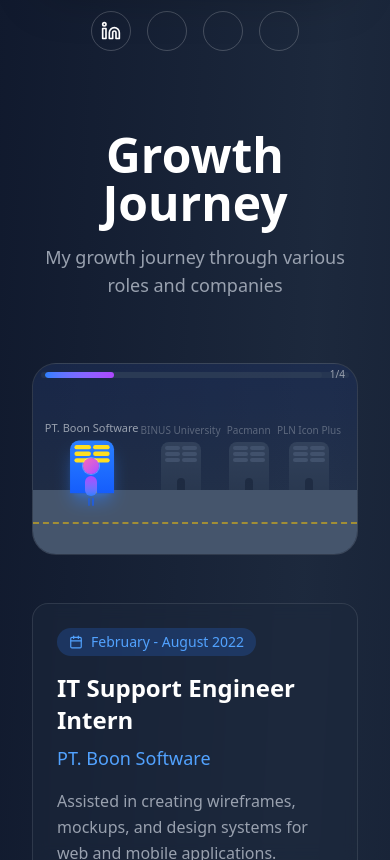
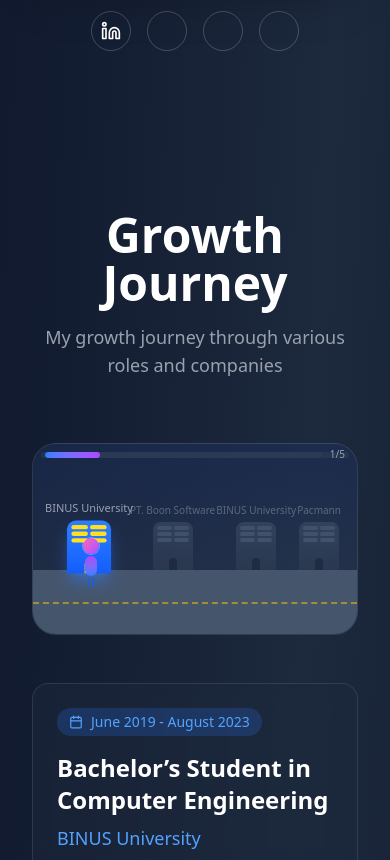
Before and after one commit to zrahadiz/new_portofolio, a React (Vite) app: page / in a window 390 px wide. Shown: the part 1140-2000 px from the top of the page. Built offline with nearby package versions, Linux system fonts and the light colour scheme; some icons are missing.

Commit message:
ref: navlink, padding

```diff
--- a/src/components/layout/Navbar.jsx
+++ b/src/components/layout/Navbar.jsx
@@ -1,5 +1,4 @@
 import { useState } from "react";
-import { Link } from "react-router-dom";
 import { Menu, X } from "lucide-react";
 
 function Navbar() {
@@ -14,43 +13,64 @@
     >
       <div className="max-w-7xl mx-auto px-6 py-4 flex items-center justify-between">
         {/* Logo */}
-        <Link
-          to="/"
+        <a
+          href="#about"
           className="text-2xl font-extrabold tracking-wide text-white"
         >
           My <span className="text-blue-400">Porto</span>
-        </Link>
+        </a>
 
         {/* Desktop Menu */}
         <ul className="hidden md:flex gap-10 text-gray-300 text-lg">
           <li>
-            <Link to="/" className="hover:text-white transition font-medium">
-              Home
-            </Link>
+            <a
+              href="#about"
+              className="hover:text-white transition font-medium"
+            >
+              About
+            </a>
           </li>
 
           <li>
-            <Link
-              to="/projects"
+            <a
+              href="#journey"
+              className="hover:text-white transition font-medium"
+            >
+              Journey
+            </a>
+          </li>
+
+          <li>
+            <a
+              href="#projects"
               className="hover:text-white transition font-medium"
             >
               Projects
-            </Link>
+            </a>
           </li>
 
           <li>
-            <Link
-              to="/about"
+            <a
+              href="#skills"
               className="hover:text-white transition font-medium"
             >
-              About
-            </Link>
+              Skills
+            </a>
+          </li>
+
+          <li>
+            <a
+              href="#testimonials"
+              className="hover:text-white transition font-medium"
+            >
+              Testimonies
+            </a>
           </li>
         </ul>
 
         {/* Desktop CTA */}
-        <Link
-          to="/contact"
+        <a
+          href="#contact"
           className="
             hidden md:block
             px-5 py-2 rounded-full text-white font-semibold
@@ -59,7 +79,7 @@
           "
         >
           Hire Me →
-        </Link>
+        </a>
 
         {/* Mobile Menu Button */}
         <button className="md:hidden text-white" onClick={() => setOpen(!open)}>
@@ -76,39 +96,55 @@
             px-6 py-4 space-y-4 animate-slideDown
           "
         >
-          <Link
-            to="/"
+          <a
+            href="#about"
             onClick={() => setOpen(false)}
             className="block text-gray-200 text-lg hover:text-white transition"
           >
-            Home
-          </Link>
+            About
+          </a>
 
-          <Link
-            to="/projects"
+          <a
+            href="#journey"
+            onClick={() => setOpen(false)}
+            className="block text-gray-200 text-lg hover:text-white transition"
+          >
+            Journey
+          </a>
+
+          <a
+            href="#projects"
             onClick={() => setOpen(false)}
             className="block text-gray-200 text-lg hover:text-white transition"
           >
             Projects
-          </Link>
+          </a>
 
-          <Link
-            to="/about"
+          <a
+            href="#skills"
             onClick={() => setOpen(false)}
             className="block text-gray-200 text-lg hover:text-white transition"
           >
-            About
-          </Link>
+            Skills
+          </a>
 
-          <Link
-            to="/contact"
+          <a
+            href="#testimonials"
+            onClick={() => setOpen(false)}
+            className="block text-gray-200 text-lg hover:text-white transition"
+          >
+            Testimonies
+          </a>
+
+          <a
+            href="#contact"
             onClick={() => setOpen(false)}
             className="block w-full px-4 py-2 rounded-full
               text-center border border-white/30 text-white
               hover:bg-white hover:text-slate-900 transition font-semibold"
           >
             Hire Me →
-          </Link>
+          </a>
         </div>
       )}
     </nav>
--- a/src/components/sections/Contact.jsx
+++ b/src/components/sections/Contact.jsx
@@ -93,7 +93,7 @@
   ];
 
   return (
-    <section className="px-8 pb-20 text-white relative overflow-hidden">
+    <section className="px-8 pt-10 pb-20 text-white relative overflow-hidden">
       {/* Background decoration */}
       <div className="absolute bottom-0 right-0 w-96 h-96 bg-purple-500/5 rounded-full blur-3xl"></div>
 
--- a/src/components/sections/Hero.jsx
+++ b/src/components/sections/Hero.jsx
@@ -62,7 +62,7 @@
   };
 
   return (
-    <div className="px-8 pt-36">
+    <div className="px-8 pb-10 pt-36">
       {/* Decorative Background Elements */}
       <div className="absolute inset-0 overflow-hidden pointer-events-none">
         <div className="absolute top-20 left-10 w-64 h-64 bg-blue-500/5 rounded-full blur-3xl"></div>
--- a/src/components/sections/Journey.jsx
+++ b/src/components/sections/Journey.jsx
@@ -57,7 +57,7 @@
       : 50;
 
   return (
-    <section className="px-8 text-white relative overflow-hidden">
+    <section className="px-8 py-10 text-white relative overflow-hidden">
       <div className="max-w-7xl mx-auto relative z-10">
         {/* Section Header */}
         <div className="text-center mb-16">
--- a/src/components/sections/Projects.jsx
+++ b/src/components/sections/Projects.jsx
@@ -95,7 +95,7 @@
   };
 
   return (
-    <section className="px-8 text-white relative overflow-hidden">
+    <section className="px-8 py-10 text-white relative overflow-hidden">
       <div className="max-w-7xl mx-auto relative z-10">
         {/* Section Header */}
         <div className="text-center mb-12">
--- a/src/components/sections/SkillsTools.jsx
+++ b/src/components/sections/SkillsTools.jsx
@@ -4,7 +4,7 @@
 
 export default function SkillsTools() {
   return (
-    <section className="px-8 text-white relative overflow-hidden">
+    <section className="px-8 py-10 text-white relative overflow-hidden">
       {/* Background decoration */}
       <div className="absolute top-20 left-0 w-96 h-96 bg-green-500/5 rounded-full blur-3xl"></div>
       <div className="absolute bottom-10 right-0 w-96 h-96 bg-blue-500/5 rounded-full blur-3xl"></div>
--- a/src/components/sections/Testimonials.jsx
+++ b/src/components/sections/Testimonials.jsx
@@ -143,7 +143,7 @@
   };
 
   return (
-    <section className="px-8 text-white relative overflow-hidden">
+    <section className="px-8 py-10 text-white relative overflow-hidden">
       {/* Background decoration */}
       <div className="absolute bottom-20 left-0 w-96 h-96 bg-blue-500/5 rounded-full blur-3xl"></div>
 
--- a/src/data/growthJourney.json
+++ b/src/data/growthJourney.json
@@ -4,44 +4,67 @@
             "year": "January 2024 - June 2025",
             "role": "Junior Software Engineer",
             "company": "PLN Icon Plus",
-            "description": "Leading design initiatives for enterprise SaaS products, conducting user research, and mentoring junior designers.",
+            "description": "Developed and maintained responsive web applications, fixed software issues, and collaborated with cross-functional teams to deliver reliable digital solutions, including a government platform for distributing free rice cookers to priority groups.",
             "technologies": [
-                "Figma",
-                "Webflow",
-                "Adobe XD"
+                "Vue.js",
+                "TailwindCSS",
+                "Java",
+                "JSP",
+                "Spring Boot",
+                "Postgresql",
+                "Oracle"
             ]
         },
         {
             "year": "March - September 2023",
             "role": "Teaching Assistant",
             "company": "Pacmann",
-            "description": "Designed responsive websites and mobile applications for various clients in e-commerce and fintech sectors.",
+            "description": "Provided weekly mentoring and live sessions for Python beginners, evaluated student projects, and supported a 180+ member community through active Discord moderation.",
             "technologies": [
-                "Shopify",
-                "Sketch",
-                "Prototyping"
+                "Teaching",
+                "Python",
+                "Google Colab",
+                "Jupyter Notebook",
+                "GitHub"
             ]
         },
         {
             "year": "September - February 2023",
             "role": "Engineering Specialist Intern",
             "company": "BINUS University",
-            "description": "Collaborated with cross-functional teams to create user-centered designs and interactive prototypes.",
+            "description": "Supported departmental projects by developing IoT prototypes, creating digital microscope motion systems, and designing interactive LED installations for campus events. Helped produce workshop materials and trial-class modules while undergoing training in 3D printing, PCB design, and equipment operation.",
             "technologies": [
-                "Figma",
-                "HTML/CSS",
-                "JavaScript"
+                "ESP32",
+                "IoT",
+                "3D Printing",
+                "PCB Design",
+                "Soldering",
+                "Python",
+                "C++"
             ]
         },
         {
-            "year": "February - August 2022",
+            "year": "February – August 2022",
             "role": "IT Support Engineer Intern",
             "company": "PT. Boon Software",
-            "description": "Assisted in creating wireframes, mockups, and design systems for web and mobile applications.",
+            "description": "Provided technical support for system configuration, installation, and troubleshooting across hardware, software, and server environments. Implemented automated Apache log rotation for efficient log management and performed daily monitoring of 16+ client servers via remote tools.",
             "technologies": [
-                "Adobe Suite",
-                "Wireframing",
-                "UI Design"
+                "Linux",
+                "Apache",
+                "Remote Server Monitoring",
+                "Shell Scripting"
+            ]
+        },
+        {
+            "year": "June 2019 - August 2023",
+            "role": "Bachelor’s Student in Computer Engineering",
+            "company": "BINUS University",
+            "description": "This period marked my foundation in software and hardware development, where I gained core skills through academic projects, lab work, and hands-on engineering practices.",
+            "technologies": [
+                "C++",
+                "Python",
+                "IoT Development",
+                "Microcontrollers"
             ]
         }
     ]
--- a/src/index.css
+++ b/src/index.css
@@ -3,6 +3,10 @@
 
 @theme {
   --breakpoint-xs: 28rem;
+}
+
+html {
+  scroll-behavior: smooth;
 }
 
 .perspective-2000 {
--- a/src/pages/Home.jsx
+++ b/src/pages/Home.jsx
@@ -7,13 +7,30 @@
 
 function Home() {
   return (
-    <div className="space-y-20 md:space-y-44">
+    <div className="space-y-20 md:space-y-28">
+      <section id="about" className="scroll-mt-24">
         <Hero />
+      </section>
+
+      <section id="journey" className="scroll-mt-24">
         <Journey />
+      </section>
+
+      <section id="projects" className="scroll-mt-24">
         <Projects />
+      </section>
+
+      <section id="skills" className="scroll-mt-24">
         <SkillsTools />
+      </section>
+
+      <section id="testimonials" className="scroll-mt-24">
         <Testimonials />
+      </section>
+
+      <section id="contact" className="scroll-mt-24">
         <Contact />
+      </section>
     </div>
   );
 }
```
Lines whose indentation alone changed are shown as unchanged.
